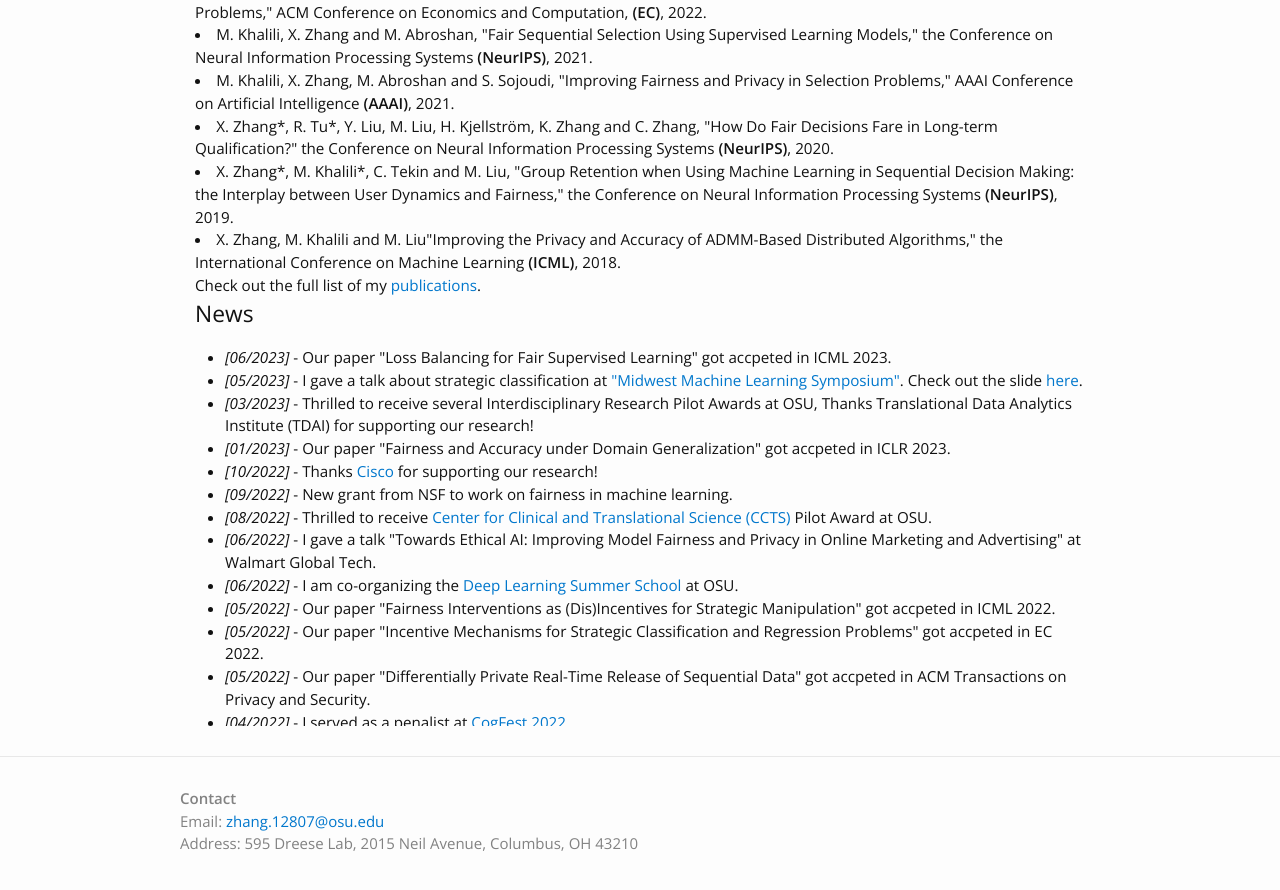
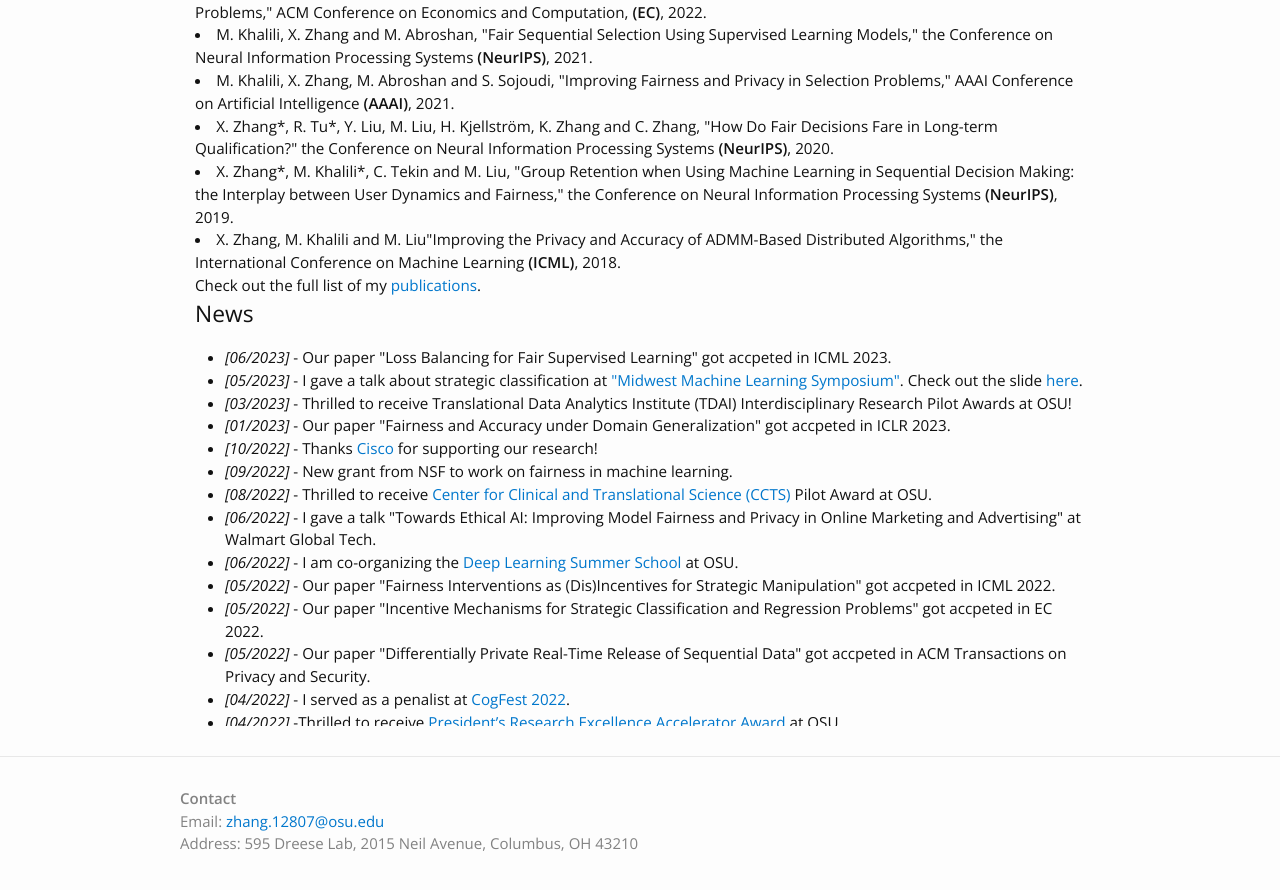
Before and after one commit to xueruzhang/xueruzhang.github.io, a Jekyll site: the page built from index.html, in a window 1280 px wide and 900 px high, scrolled down 748 px. Shown: the top 890 px of the window. Built offline with Jekyll 4.4.1, drawn with Linux system fonts in a browser that asks for light colours.

Commit message:
updates on June2023

```diff
--- a/index.html
+++ b/index.html
@@ -58,7 +58,7 @@ Check out the full list of my <a href="/publication/">publications</a>.
 <ul>
   <li><i>[06/2023]</i> - Our paper "Loss Balancing for Fair Supervised Learning" got accpeted in ICML 2023. </li>
   <li><i>[05/2023]</i> - I gave a talk about strategic classification at <a href="https://www.midwest-ml.org/2023/">"Midwest Machine Learning Symposium"</a>. Check out the slide <a href="publication/slides/MMLS.pdf">here</a>.   </li>
-  <li><i>[03/2023]</i> - Thrilled to receive several Interdisciplinary Research Pilot Awards at OSU, Thanks Translational Data Analytics Institute (TDAI) for supporting our research! </li>
+  <li><i>[03/2023]</i> - Thrilled to receive Translational Data Analytics Institute (TDAI) Interdisciplinary Research Pilot Awards at OSU! </li>
   <li><i>[01/2023]</i> - Our paper "Fairness and Accuracy under Domain Generalization" got accpeted in ICLR 2023.  </li>
   <li><i>[10/2022]</i> - Thanks <a href="https://research.cisco.com/"> Cisco </a> for supporting our research! </li>
   <li><i>[09/2022]</i> - New grant from NSF to work on fairness in machine learning.</li>
```
